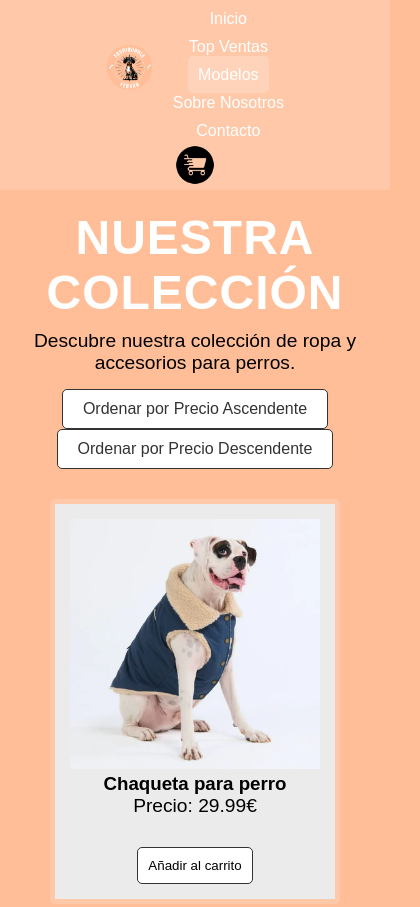
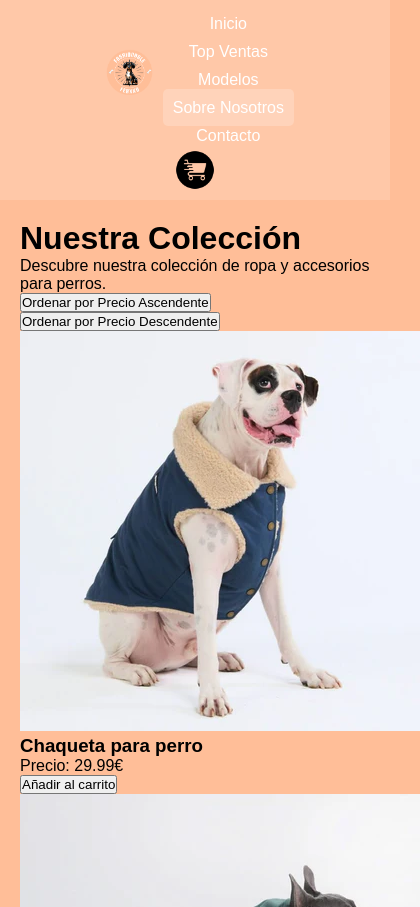
Before and after one commit to alvarof23/ferxxo, a plain HTML site: page hola/modelos/modelos.html in a window 390 px wide. Shown: the top 907 px of the page, 420 px wide, since content can reach past the window. Drawn offline with Linux system fonts and the light colour scheme.

Commit message:
Update modelos.css

```diff
--- a/hola/modelos/modelos.css
+++ b/hola/modelos/modelos.css
@@ -49,7 +49,7 @@ body {
   border-radius: 5px;
 }
 
-#a3 {
+#a4 {
   background-color: rgba(255, 255, 255, 0.2);
   border-radius: 5px;
 }
@@ -111,92 +111,48 @@ body {
   background-color: #0056b3;
 }
 
-/* Estilos del contenido principal */
+/* Estilos del contenedor principal */
 main {
-  text-align: center;
+  max-width: 1200px;
+  margin: auto;
   padding: 20px;
 }
 
-h1 {
-  text-align: center;
-  color: white;
-  font-size: 3rem;
-  font-weight: bold;
-  margin-bottom: 10px;
-  text-transform: uppercase;
-  letter-spacing: 1px;
+/* Contenedor de secciones */
+.container {
+  display: flex;
+  justify-content: space-between;
+  margin: 20px;
 }
 
-#intro {
-  text-align: center;
+/* Sección de Nosotros */
+.Nosotros,
+.resto {
+  width: 45%;
 }
 
-/* Estilos de los botones de ordenamiento */
-.sort-buttons {
-  display: inline-block;
-  padding-top: 15px;
+/* Estilos de bloques dentro de Nosotros */
+.quienes,
+.hacemos,
+.compromiso,
+.politica,
+.fundador {
+  margin-bottom: 20px;
 }
 
-p {
-  font-size: 1.2rem;
+/* Estilos de imágenes del equipo */
+.team-images {
+  display: flex;
+  gap: 30px;
+  margin: 10px;
+  justify-content: center;
 }
 
-.sort-buttons button {
-  background-color: #ffffff;
-  color: #333;
-  border: 1px solid #333;
-  padding: 10px 20px;
-  font-size: 1rem;
-  border-radius: 5px;
-  margin: 0 10px;
-  cursor: pointer;
-}
-
-.sort-buttons button:hover {
-  background-color: #ffffffcc;
-  transform: translateY(-3px);
-}
-
-.sort-buttons button:active {
-  transform: translateY(1px);
-}
-
-/* Estilos del contenedor de productos */
-.product-container {
-  display: flex;
-  flex-wrap: wrap;
-  justify-content: space-between;
-  padding: 20px;
-}
-
-.product {
-  background-color: #ecebeb;
-  border: 5px solid #ffc8a8;
-  border-radius: 5px;
-  margin: 10px;
-  padding: 15px;
-  width: calc(25% - 20px);
-  text-align: center;
-}
-
-.product img {
-  max-width: 100%;
-  height: auto;
-}
-
-.product button {
-  background-color: #ffffff;
-  border: 1px solid #333;
-  padding: 10px;
-  cursor: pointer;
-  border-radius: 5px;
-  margin-top: 30px;
-}
-
-.product button:hover {
-  background-color: #ffffffcc;
-  transform: scale(1.05);
-  transition: transform 0.2s;
+.team-images img {
+  width: 150px;
+  height: 150px;
+  object-fit: cover;
+  border-radius: 50%;
 }
 
 /* Estilos del pie de página */
@@ -231,20 +187,11 @@ footer {
 .footer-info {
   text-align: center;
   margin-top: 10px;
+  font-size: 1.2rem;
 }
 
-/* Estilos responsivos */
-@media (max-width: 1024px) {
-  .product {
-    width: calc(33.33% - 20px);
-  }
-}
-
+/* Responsivo */
 @media (max-width: 768px) {
-  .product {
-    width: calc(50% - 20px);
-  }
-
   .navbar {
     flex-direction: column;
   }
@@ -257,14 +204,24 @@ footer {
   .nav-links ul li {
     margin: 5px 0;
   }
-}
 
-@media (max-width: 480px) {
-  .product {
-    width: 100%;
+  .container {
+    flex-direction: column;
   }
 
-  .navbar {
-    padding: 5px;
+  .team-images {
+    flex-direction: column;
+    align-items: center;
+  }
+
+  .team-images img {
+    width: 200px;
+    height: 200px;
+  }
+
+  .Nosotros,
+  .resto {
+    width: 100%;
+    margin-right: 0;
   }
 }
```
